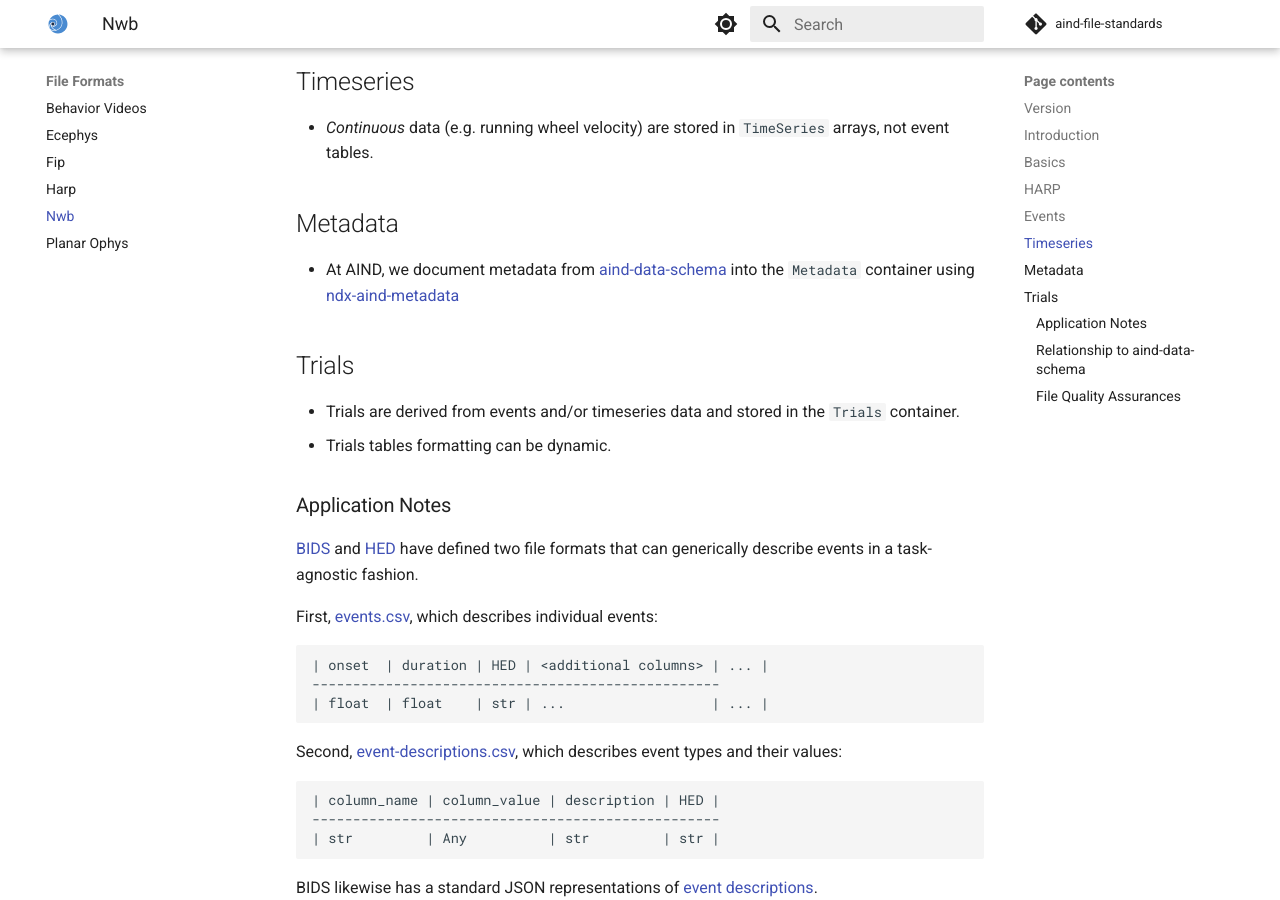
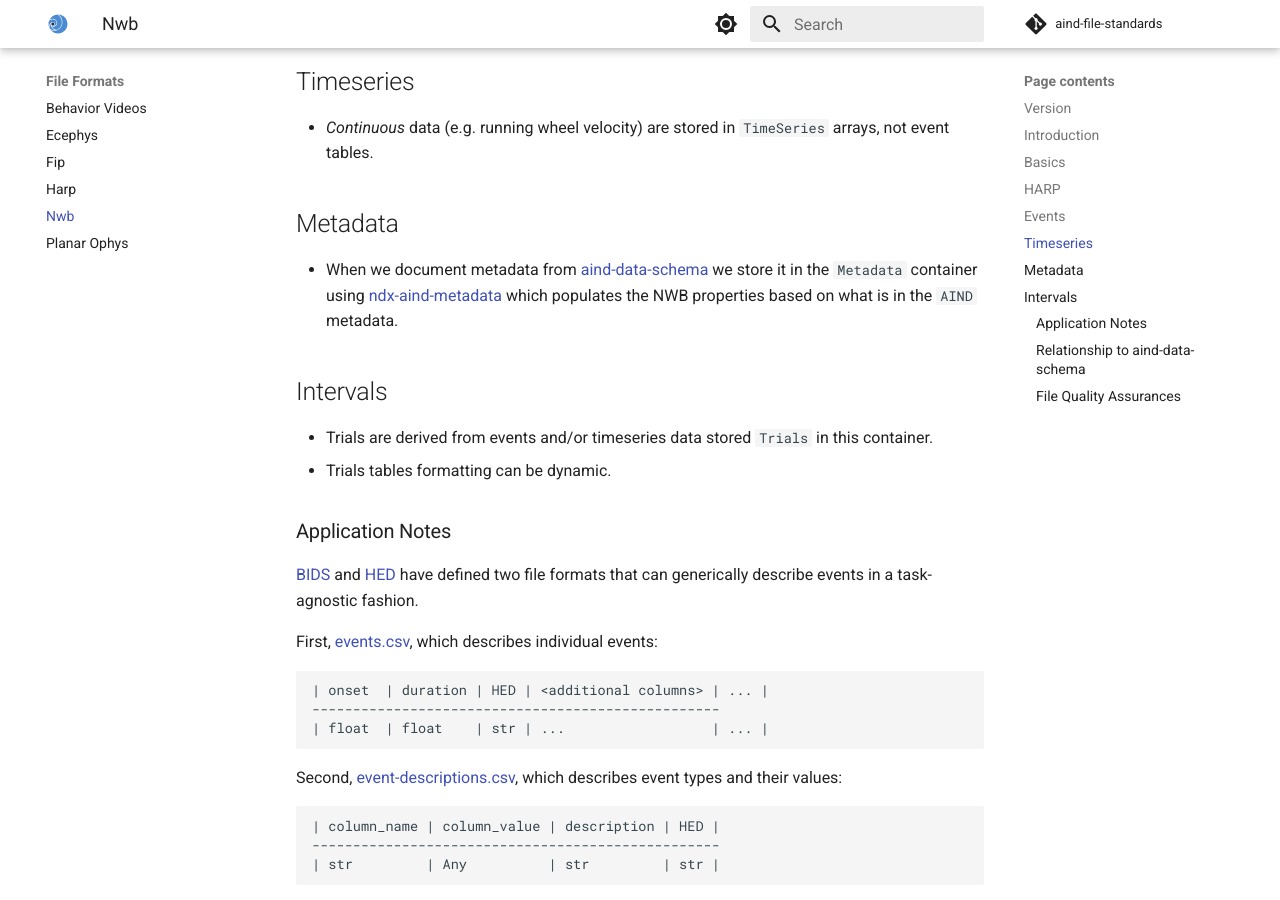
Before and after one commit to AllenNeuralDynamics/aind-file-standards, an MkDocs documentation site: the page built from docs/file_formats/nwb.md, in a window 1280 px wide and 900 px high, scrolled down 1354 px. Built offline with MkDocs 1.6.1 and Material for MkDocs 9.7.7, drawn with Linux system fonts in a browser that asks for light colours; comment, search, counter and statistics services are not loaded.

Commit message:
docs: rephrase metadata section and rename Trials to Intervals

```diff
--- a/docs/file_formats/nwb.md
+++ b/docs/file_formats/nwb.md
@@ -36,11 +36,11 @@ We also take this opportunity to remind readers about some general NWB basics:
 
 ## Metadata
 
-- At AIND, we document metadata from [aind-data-schema](https://aind-data-schema.readthedocs.io/en/latest/) into the `Metadata` container using [ndx-aind-metadata](https://github.com/AllenNeuralDynamics/ndx-aind-metadata)
+- When we document metadata from [aind-data-schema](https://aind-data-schema.readthedocs.io/en/latest/) we store it in the  `Metadata` container using [ndx-aind-metadata](https://github.com/AllenNeuralDynamics/ndx-aind-metadata) which populates the NWB properties based on what is in the `AIND` metadata.
 
-## Trials
+## Intervals
 
-- Trials are derived from events and/or timeseries data and stored in the `Trials` container.
+- Trials are derived from events and/or timeseries data stored `Trials` in this container.
 - Trials tables formatting can be dynamic.
 
 ### Application Notes
```
